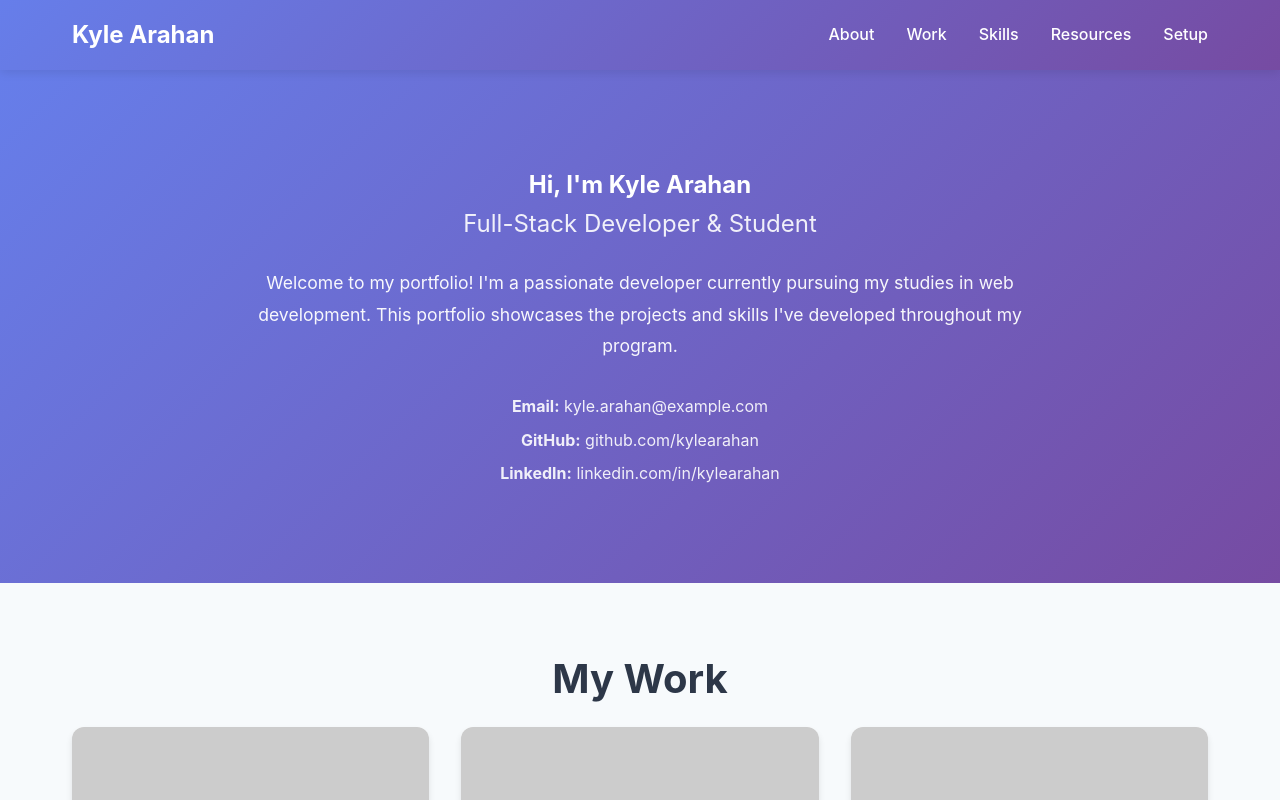
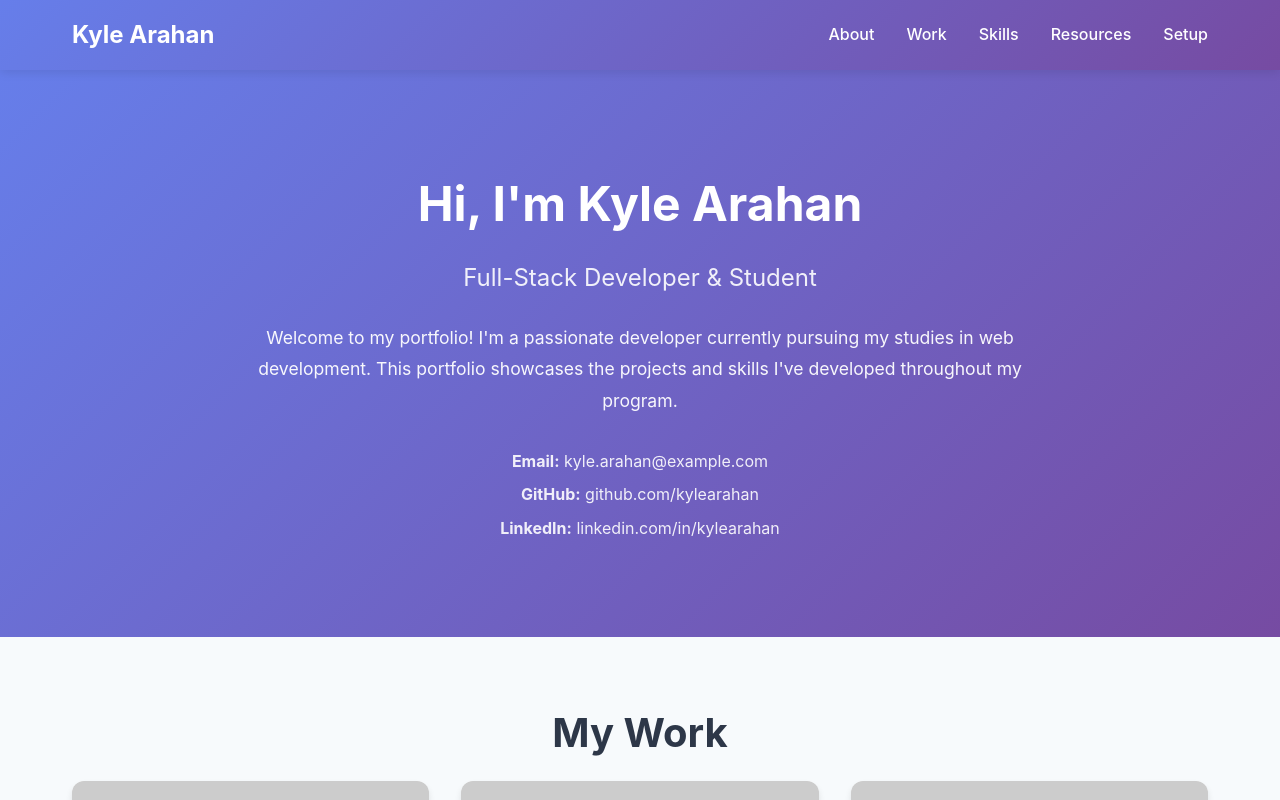
Before and after one commit to notgreatpro/Arahan_Kyle_coding_assignment14, a React (Create React App) app in the folder kyle_arahan_final_site/: page / in a window 1280 px wide. Shown: the top 800 px of the page. Built offline with nearby package versions, Linux system fonts and the light colour scheme.

Commit message:
testing errors

```diff
--- a/kyle_arahan_final_site/package.json
+++ b/kyle_arahan_final_site/package.json
@@ -20,9 +20,9 @@
     "eject": "react-scripts eject",
     "storybook": "storybook dev -p 6006",
     "build-storybook": "storybook build",
-    "lint": "eslint src/**/*.{js,jsx,ts,tsx}",
+    "lint": "eslint src --ext .ts,.tsx",
     "prepare": "husky install",
-    "prettier": "prettier --check .",
+    "format:check": "prettier --check .",
     "format": "prettier --write ."
   },
   "eslintConfig": {
--- a/kyle_arahan_final_site/src/App.tsx
+++ b/kyle_arahan_final_site/src/App.tsx
@@ -31,7 +31,7 @@ function App() {
       {/* Hero Section - Basic Information */}
       <section id="about" className="hero">
         <div className="hero-content">
-          <h1 classNa="hero-title">Hi, I&apos;m Kyle Arahan</h1>
+          <h1 className="hero-title">Hi, I&apos;m Kyle Arahan</h1>
           <p className="hero-subtitle">Full-Stack Developer & Student</p>
           <p className="hero-description">
             Welcome to my portfolio! I&apos;m a passionate developer currently
```
